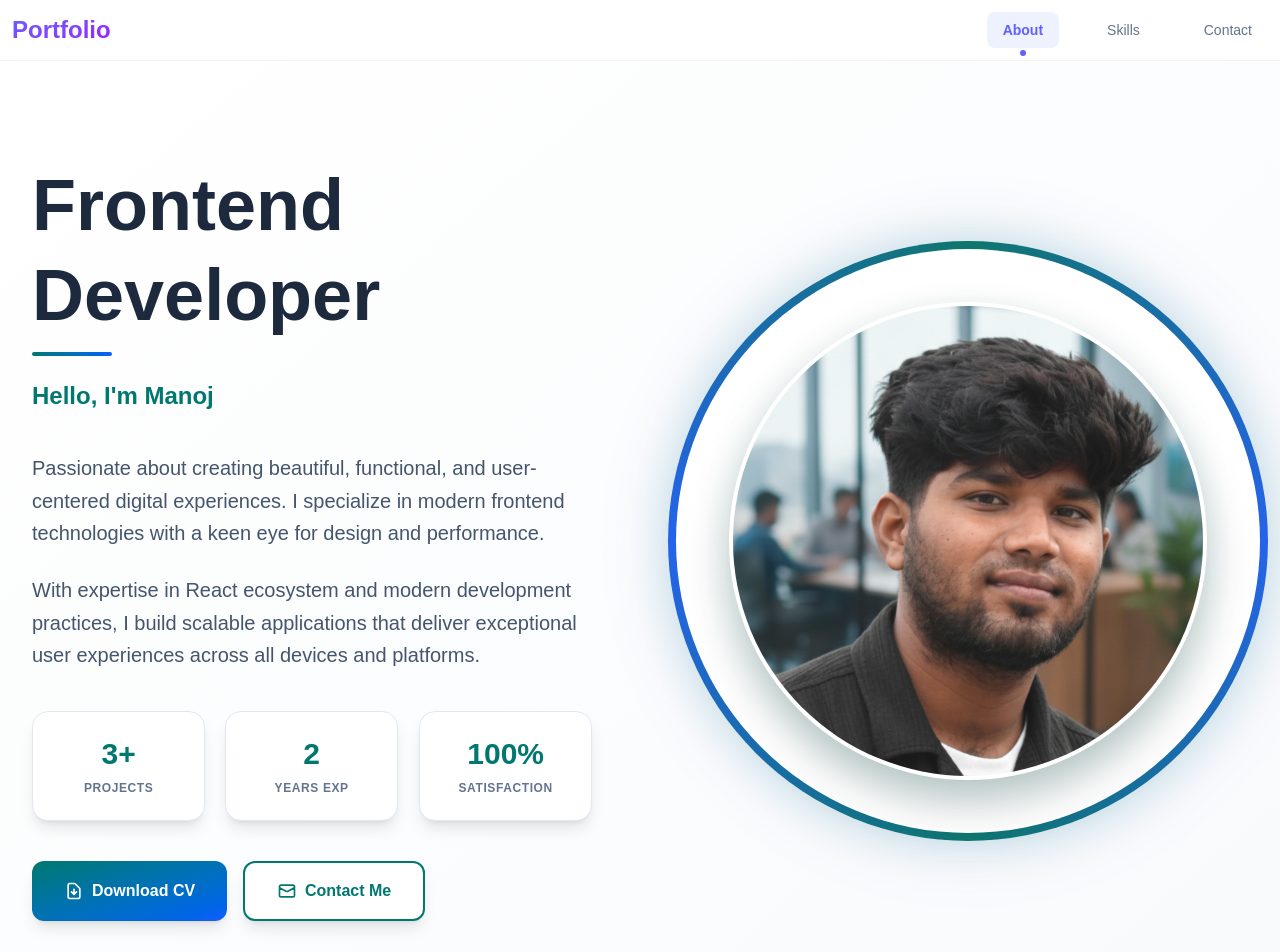
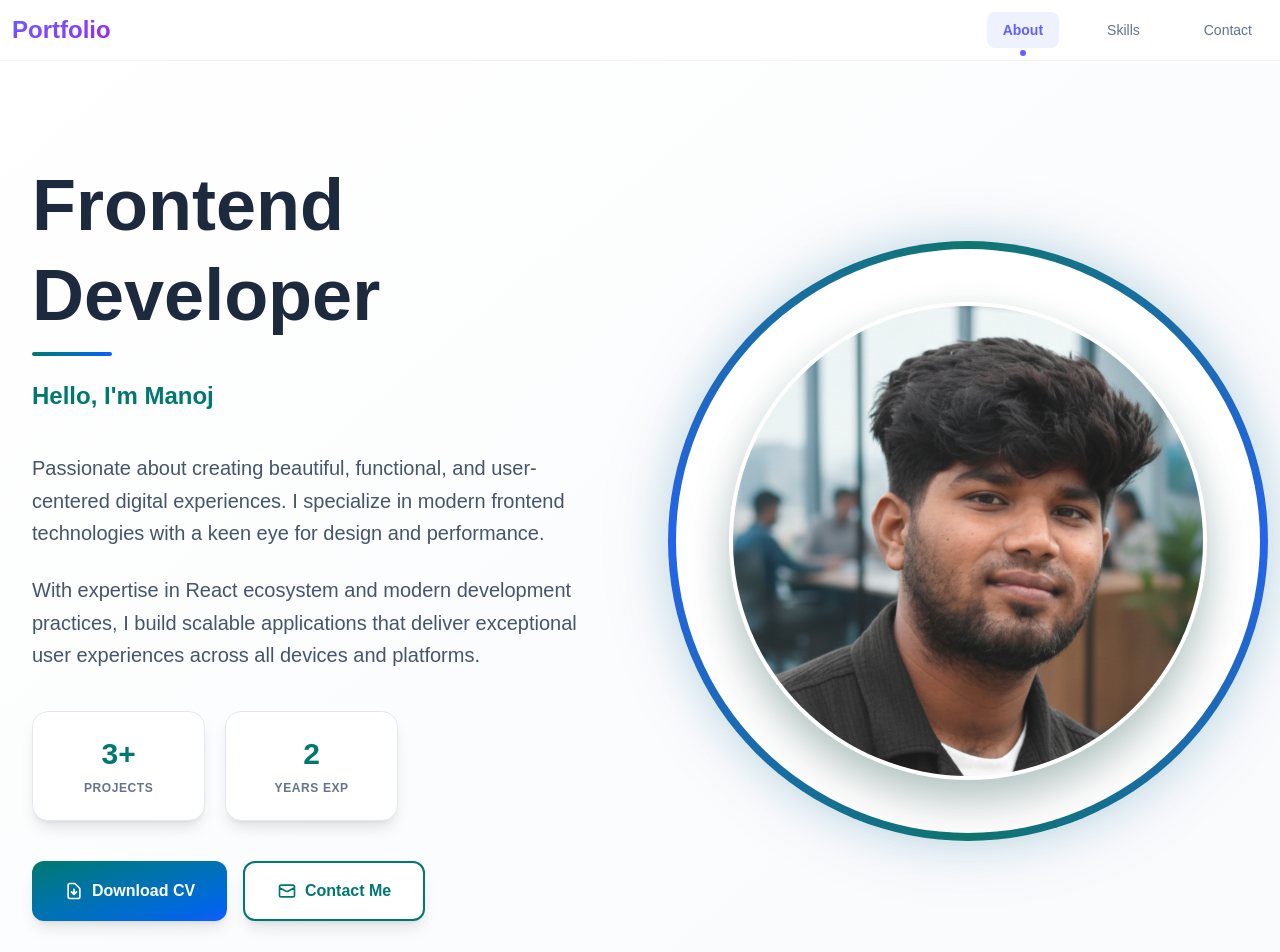
Before and after one commit to mysite1234/personal-portfolio, a Next.js app: page /about in a window 1280 px wide. Shown: the top 952 px of the page. Built offline with nearby package versions, Linux system fonts and the light colour scheme.

Commit message:
Latest Code

```diff
--- a/app/about/page.jsx
+++ b/app/about/page.jsx
@@ -285,7 +285,6 @@ const AboutSection = () => {
               {[
                 { number: "3+", label: "Projects", className: "animate-stat-card-08" },
                 { number: "2", label: "Years Exp", className: "animate-stat-card-09" },
-                { number: "100%", label: "Satisfaction", className: "animate-stat-card-10" },
               ].map((stat, index) => (
                 <div
                   key={index}
```
